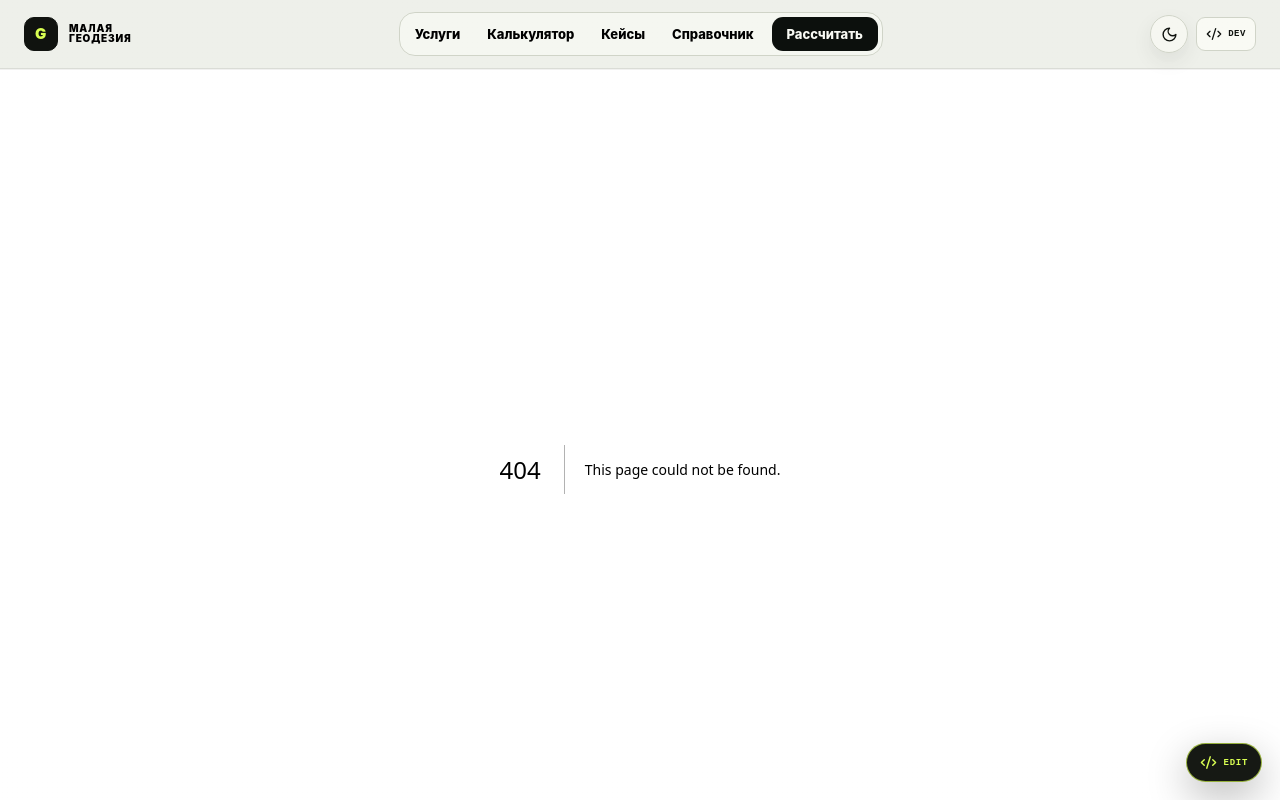
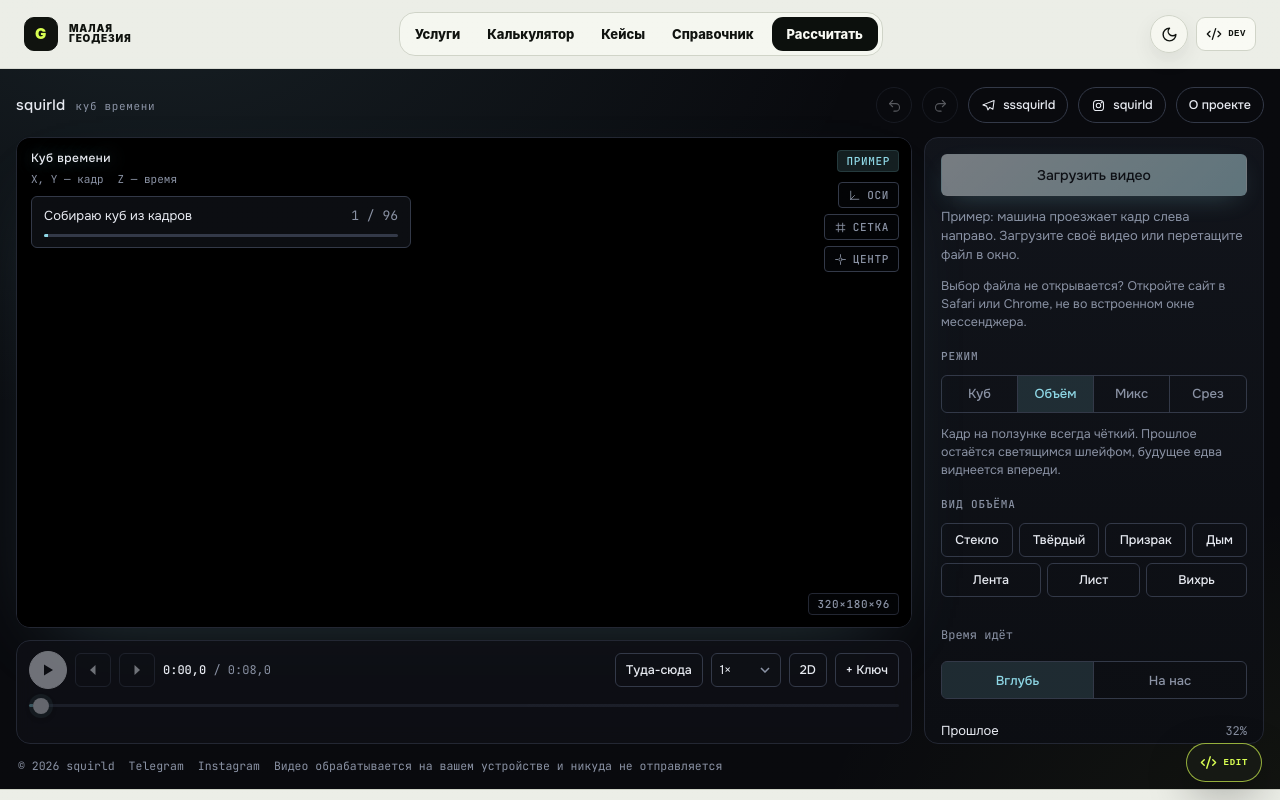
Before and after one commit to alexthanks10039/malaya-Geodesia, a Next.js app: page /time-cube in a window 1280 px wide. Before the commit this address had no page. Shown: the top 800 px of the page. Built offline with nearby package versions, Linux system fonts and the light colour scheme; a web font is replaced by a local one.

Commit message:
feat: expose time cube module route

```diff
--- /dev/null
+++ b/app/time-cube/page.tsx
@@ -0,0 +1,12 @@
+export default function TimeCubePage() {
+  return (
+    <main style={{ height: "calc(100dvh - 80px)", minHeight: "720px", margin: 0 }}>
+      <iframe
+        src="/modules/time-cube/index.html"
+        title="Куб времени"
+        style={{ width: "100%", height: "100%", border: 0, display: "block" }}
+        allow="autoplay; fullscreen; picture-in-picture"
+      />
+    </main>
+  );
+}
```
